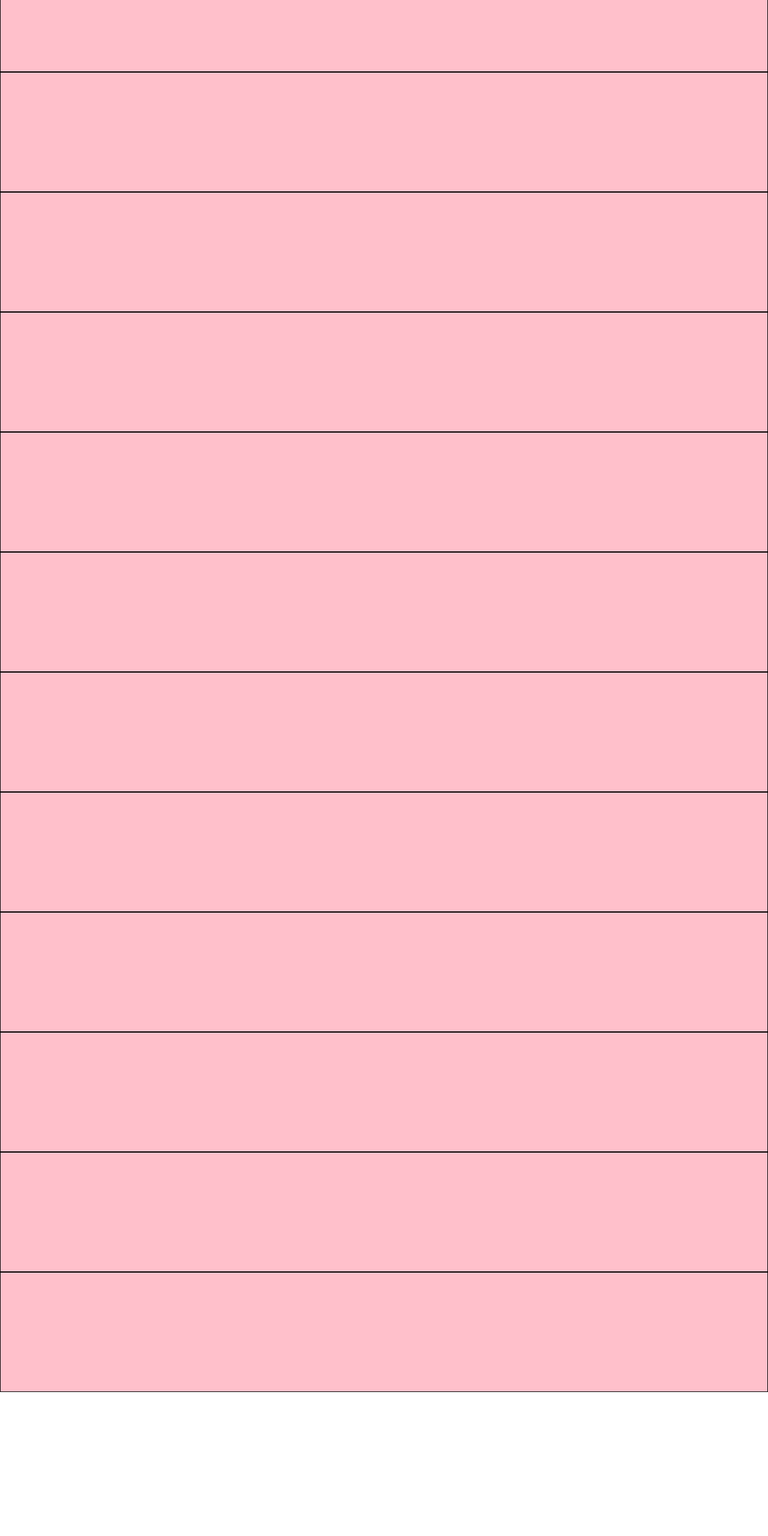
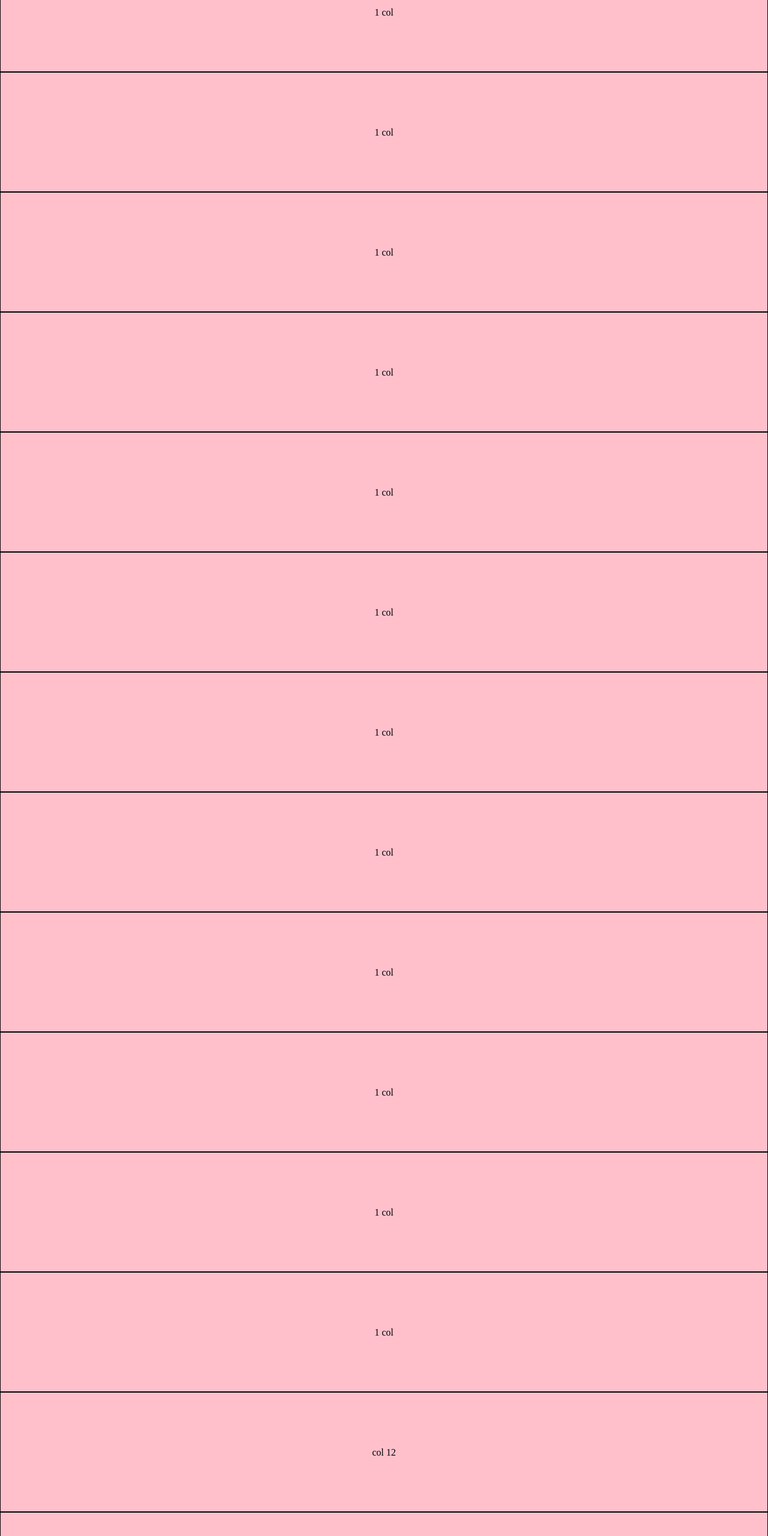
Before and after one commit to Roydano/html-css-12bool, a plain HTML site: page index.html in a window 1280 px wide. Shown: the part 80-2640 px from the top of the page at 60% size. Before the commit the page ends 2400 px from the top, so only its background shows below. Drawn offline with Linux system fonts and the light colour scheme.

Commit message:
add versione mobile fino alla quarta riga

```diff
--- a/css/style.css
+++ b/css/style.css
@@ -2,4 +2,6 @@
     height: 200px;
     background-color: #ffc0cb;
     border: 1px solid black;
+    line-height: 200px;
+    text-align: center;
 }
--- a/index.html
+++ b/index.html
@@ -10,48 +10,108 @@
 </head>
 <body>
 
+    <!-- prima riga 12 colonne da 1 -->
     <section>
         <div class="container-fluid">
             <div class="row">
                 <div class="col-xs-12">
-                    <div class="box"></div>
+                    <div class="box">1 col</div>
                 </div>
                 <div class="col-xs-12">
-                    <div class="box"></div>
+                    <div class="box">1 col</div>
                 </div>
                 <div class="col-xs-12">
-                    <div class="box"></div>
+                    <div class="box">1 col</div>
                 </div>
                 <div class="col-xs-12">
-                    <div class="box"></div>
+                    <div class="box">1 col</div>
                 </div>
                 <div class="col-xs-12">
-                    <div class="box"></div>
+                    <div class="box">1 col</div>
                 </div>
                 <div class="col-xs-12">
-                    <div class="box"></div>
+                    <div class="box">1 col</div>
                 </div>
                 <div class="col-xs-12">
-                    <div class="box"></div>
+                    <div class="box">1 col</div>
                 </div>
                 <div class="col-xs-12">
-                    <div class="box"></div>
+                    <div class="box">1 col</div>
                 </div>
                 <div class="col-xs-12">
-                    <div class="box"></div>
+                    <div class="box">1 col</div>
                 </div>
                 <div class="col-xs-12">
-                    <div class="box"></div>
+                    <div class="box">1 col</div>
                 </div>
                 <div class="col-xs-12">
-                    <div class="box"></div>
+                    <div class="box">1 col</div>
                 </div>
                 <div class="col-xs-12">
-                    <div class="box"></div>
+                    <div class="box">1 col</div>
                 </div>
             </div>
         </div>
     </section>
+    <!-- end prima riga 12 colonne -->
+
+    <!-- seconda riga 1 colonna da 12 -->
+    <section>
+        <div class="container-fluid">
+            <div class="row">
+                <div class="col-xs-12">
+                    <div class="box">col 12</div>
+                </div>
+            </div>
+        </div>
+    </section>
+    <!-- end seconda riga 1 colonna da 12 -->
+
+    <!-- terza riga 1 colonna da 8 2 colonne da 2 -->
+    <section>
+        <div class="container-fluid">
+            <div class="row">
+                <div class="col-xs-12">
+                    <div class="box">col 8</div>
+                </div>
+                <div class="col-xs-12">
+                    <div class="box">col 2</div>
+                </div>
+                <div class="col-xs-12">
+                    <div class="box">col 2</div>
+                </div>
+            </div>
+        </div>
+    </section>
+    <!--end terza riga 1 colonna da 8 2 colonne da 2 -->
+
+    <!-- quarta riga 1 colonna da 6 2 colonne da 2 2 colonne da 1 -->
+    <section>
+        <div class="container-fluid">
+            <div class="row">
+                <div class="col-xs-12">
+                    <div class="box">col 1</div>
+                </div>
+                <div class="col-xs-12">
+                    <div class="box">col 2</div>
+                </div>
+                <div class="col-xs-12">
+                    <div class="box">col 2</div>
+                </div>
+                <div class="col-xs-12">
+                    <div class="box">col 6</div>
+                </div>
+                <div class="col-xs-12">
+                    <div class="box">col 1</div>
+                </div>
+            </div>
+        </div>
+    </section>
+    <!--end quarta riga 1 colonna da 6 2 colonne da 2 2 colonne da 1 -->
+
+
+
+
 
 </body>
 </html>
```
